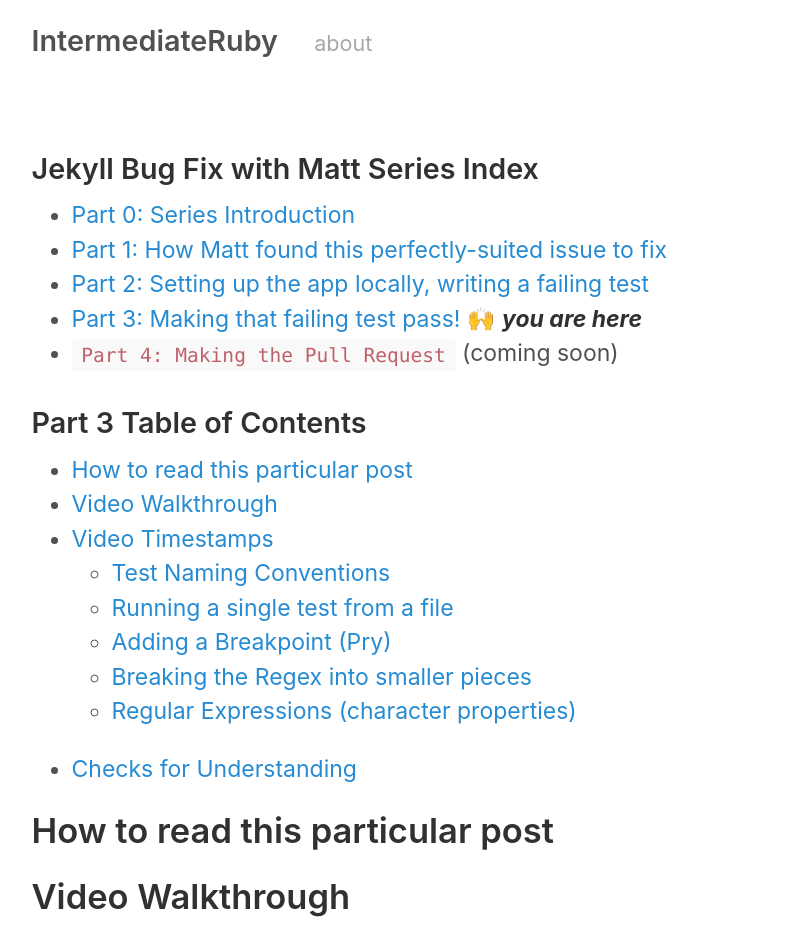
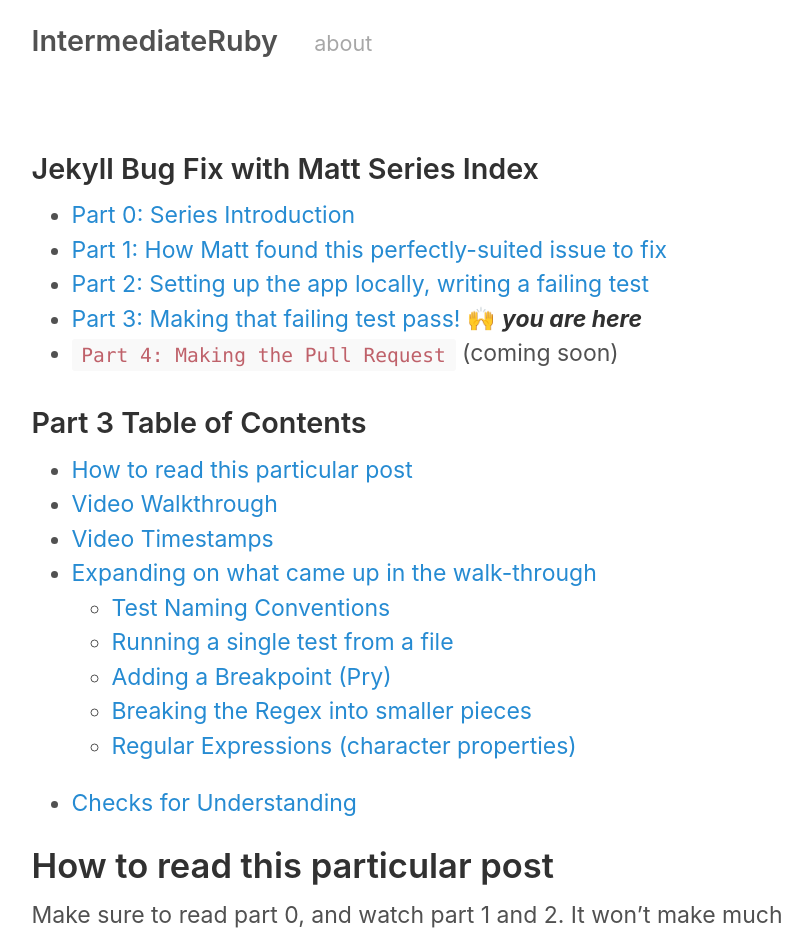
Before and after one commit to josh-works/intermediaterubycom, a Jekyll site: the page built from _pages/matt-swanson-jekyll-bug-p3.md, in a window 1280 px wide and 1400 px high. Shown: the top 930 px of the window, without its empty margins (206-1018 px from the left). Built offline with Jekyll 4.4.1, drawn with Linux system fonts in a browser that asks for light colours; some of the changed text lies outside the part shown; grey boxes are pictures that could not be loaded.

Commit message:
improve starting spot

```diff
--- a/_pages/matt-swanson-jekyll-bug-p3.md
+++ b/_pages/matt-swanson-jekyll-bug-p3.md
@@ -10,6 +10,13 @@
 
 ## How to read this particular post
 
+Make sure to read part 0, and watch part 1 and 2. It won't make much sense otherwise.
+
+We've started with a failing test. I encourage you to follow the [setup instructions] from Part 2.
+
+Make sure to add the same test we did, [which is visible here](https://intermediateruby.com/matt-swanson-jekyll-bug-p2#writing-the-first-test)
+
+Now, lets make the test pass! Feel free to take a stab at it yourself, or watch along with us in the video.
 
 ## Video Walkthrough
 
@@ -65,7 +72,7 @@
 
 
 
-
+## Expanding on what came up in the walk-through
 
 ### Test Naming Conventions
 
```
